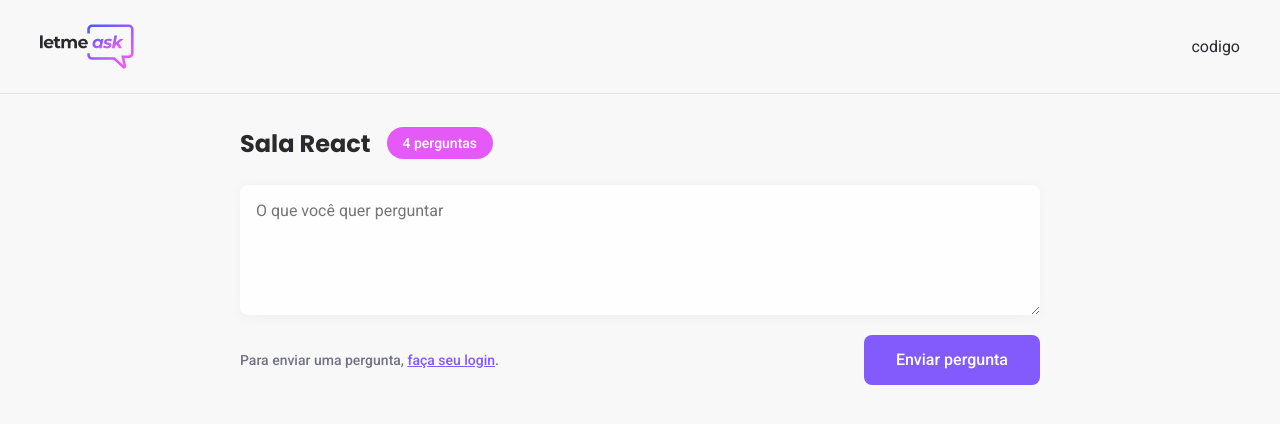
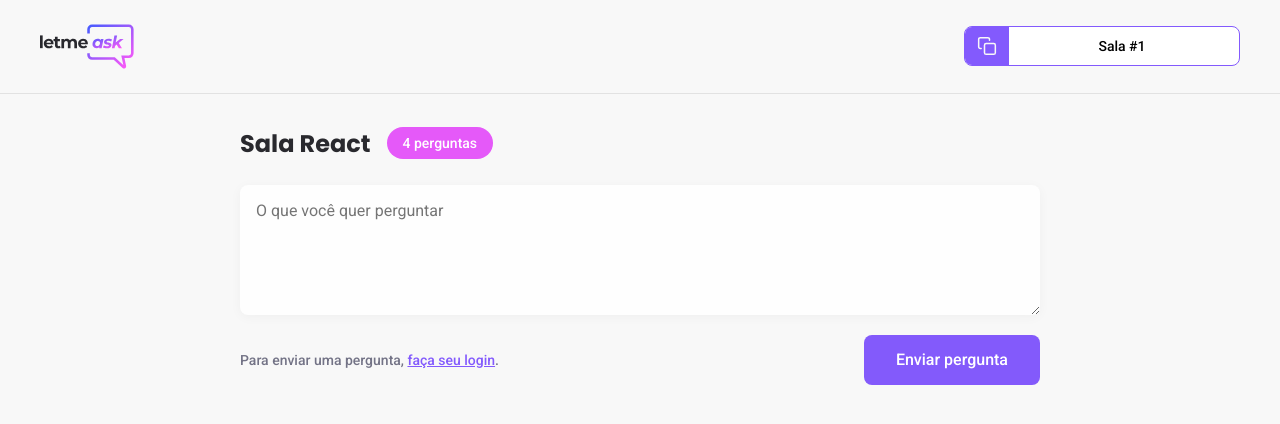
Before and after one commit to UesleiFerraz/React-and-firebase, a React (Create React App) app: page /rooms/1 in a window 1280 px wide. Shown: the top 424 px of the page. Built offline with nearby package versions, Linux system fonts and the light colour scheme; no server answers.

Commit message:
add: code-room component and styles

```diff
--- /dev/null
+++ b/src/components/RoomCode.tsx
@@ -0,0 +1,22 @@
+import copyImg from "../assets/images/copy.svg";
+
+import "../styles/room-code.scss";
+
+type RoomCodeProps = {
+  code: string;
+};
+
+export function RoomCode(props: RoomCodeProps) {
+  function copyRoomCodeToClipboard() {
+    navigator.clipboard.writeText(props.code);
+  }
+
+  return (
+    <button className="room-code" onClick={copyRoomCodeToClipboard}>
+      <div>
+        <img src={copyImg} alt="Copy room code" />
+      </div>
+      <span>Sala #{props.code}</span>
+    </button>
+  );
+}
--- a/src/pages/Room.tsx
+++ b/src/pages/Room.tsx
@@ -1,16 +1,24 @@
+import { useParams } from "react-router-dom";
 import logoImg from "../assets/images/logo.svg";
 
 import { Button } from "../components/Button";
+import { RoomCode } from "../components/RoomCode";
 
 import "../styles/room.scss";
 
+type RoomParams = {
+  id: string;
+};
+
 export function Room() {
+  const params = useParams<RoomParams>();
+
   return (
     <div id="page-room">
       <header>
         <div className="content">
           <img src={logoImg} alt="Letmeask" />
-          <div>codigo</div>
+          <RoomCode code={params.id} />
         </div>
       </header>
 
--- /dev/null
+++ b/src/styles/room-code.scss
@@ -0,0 +1,30 @@
+.room-code {
+  height: 40px;
+  border-radius: 8px;
+  overflow: hidden;
+
+  background: #fff;
+  border: 1px solid #835afd;
+  cursor: pointer;
+
+  display: flex;
+
+  div {
+    background: #835afd;
+    padding: 0 12px;
+    height: 100%;
+    display: flex;
+    justify-content: center;
+    align-items: center;
+  }
+
+  span {
+    display: block;
+    align-self: center;
+    flex: 1;
+    padding: 0 16px 0 12px;
+    width: 230px;
+    font-size: 14px;
+    font-weight: 500;
+  }
+}
```
